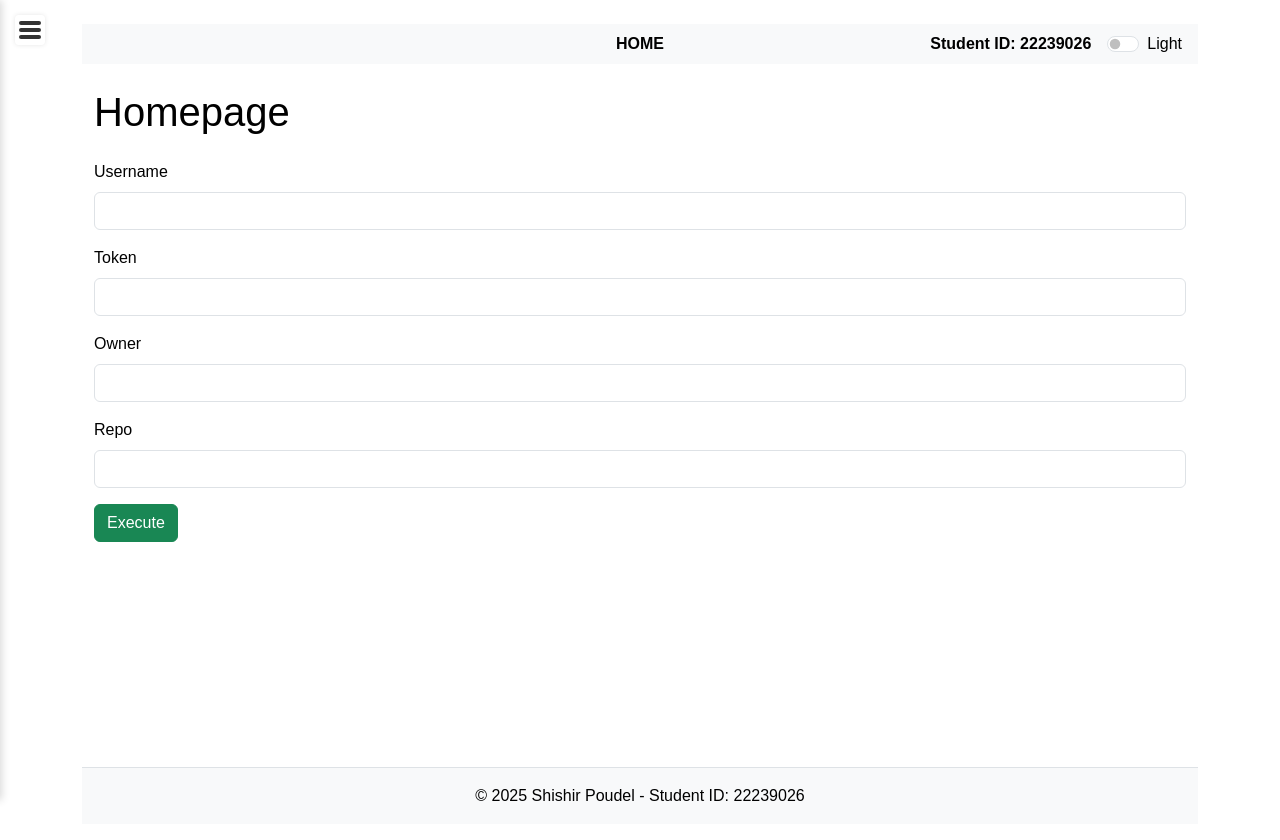
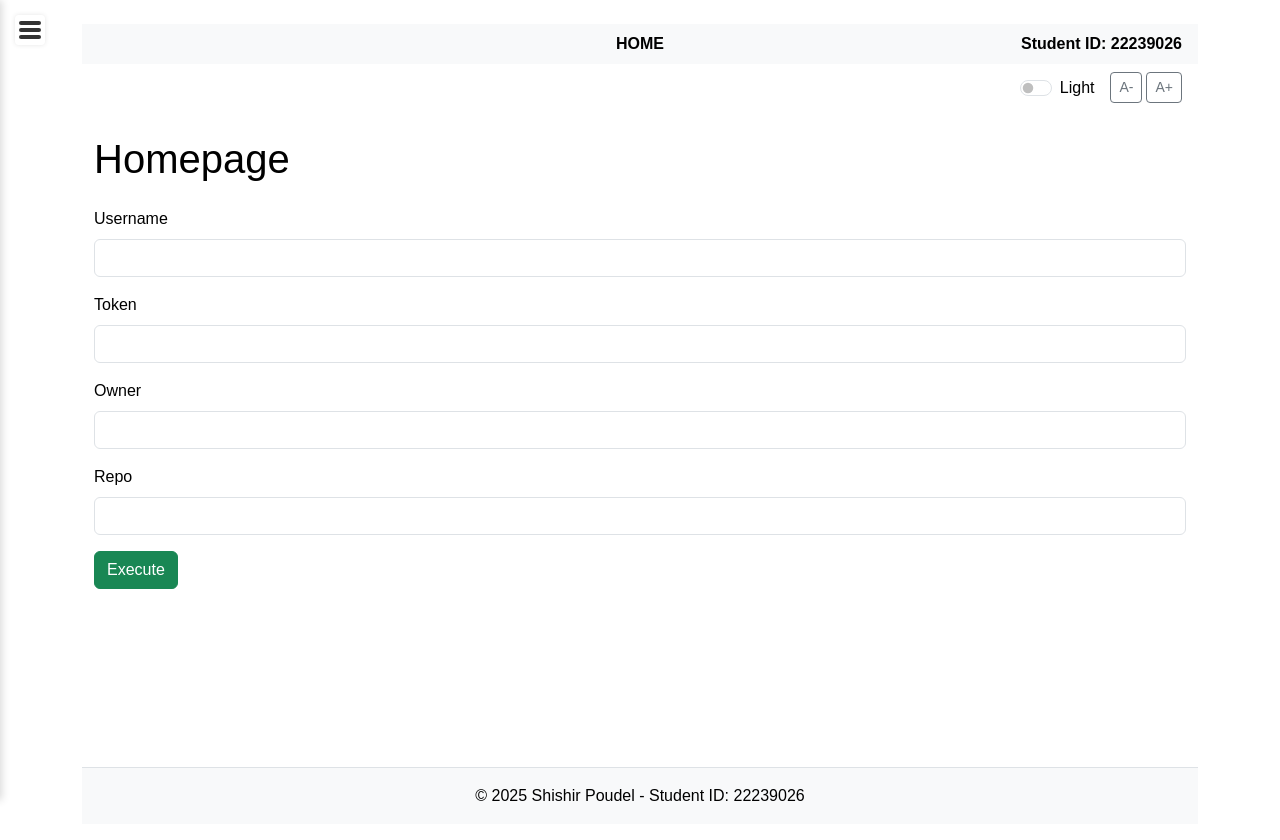
Before and after one commit to aceofspade96/Assignment1, a Next.js app: page / in a window 1280 px wide. Shown: the top 840 px of the page. Built offline with nearby package versions, Linux system fonts and the light colour scheme.

Commit message:
seprating components except form

```diff
--- /dev/null
+++ b/app/Components/Footer.tsx
@@ -0,0 +1,9 @@
+'use client';
+
+export default function Footer() {
+  return (
+    <footer className="text-center py-3 mt-auto border-top themed-header">
+      &copy; {new Date().getFullYear()} Shishir Poudel - Student ID: 22239026
+    </footer>
+  );
+}
--- /dev/null
+++ b/app/Components/Header.tsx
@@ -0,0 +1,71 @@
+'use client';
+
+import HamburgerMenu from './HamburgerMenu';
+
+interface HeaderProps {
+  darkMode: boolean;
+  toggleDarkMode: () => void;
+  increaseFontSize: () => void;
+  decreaseFontSize: () => void;
+}
+
+export default function Header({
+  darkMode,
+  toggleDarkMode,
+  increaseFontSize,
+  decreaseFontSize,
+}: HeaderProps) {
+  return (
+    <>
+      {/* Colored Header */}
+      <header className="px-3 py-2 sticky-top themed-header position-relative">
+        <div className="d-flex align-items-center justify-content-between">
+          <HamburgerMenu />
+
+          <div className="position-absolute start-50 translate-middle-x fw-bold">
+            HOME
+          </div>
+
+          <div className="ms-auto text-end">
+            <div className="fw-bold">Student ID: 22239026</div>
+          </div>
+        </div>
+      </header>
+
+      {/* Plain Controls Row */}
+      <div className="d-flex justify-content-end align-items-center gap-3 px-3 py-2">
+        {/* Dark/Light toggle */}
+        <div className="form-check form-switch mb-0">
+          <input
+            className="form-check-input"
+            type="checkbox"
+            id="themeToggle"
+            checked={darkMode}
+            onChange={toggleDarkMode}
+          />
+          <label className="form-check-label" htmlFor="themeToggle">
+            {darkMode ? 'Dark' : 'Light'}
+          </label>
+        </div>
+
+        {/* Font size controls */}
+        <div className="d-flex gap-1">
+          <button
+            className="btn btn-outline-secondary btn-sm"
+            onClick={decreaseFontSize}
+            aria-label="Decrease font size"
+          >
+            A-
+          </button>
+          <button
+            className="btn btn-outline-secondary btn-sm"
+            onClick={increaseFontSize}
+            aria-label="Increase font size"
+          >
+            A+
+          </button>
+        </div>
+      </div>
+    </>
+  );
+}
--- a/app/page.tsx
+++ b/app/page.tsx
@@ -3,7 +3,8 @@
 import { useEffect, useState } from 'react';
 import 'bootstrap/dist/css/bootstrap.min.css';
 import './globals.css';
-import HamburgerMenu from './Components/HamburgerMenu';
+import Header from './Components/Header';
+import Footer from './Components/Footer';
 
 export default function Home() {
   const [formData, setFormData] = useState({
@@ -15,9 +16,9 @@ export default function Home() {
 
   const [output, setOutput] = useState<string | null>(null);
   const [darkMode, setDarkMode] = useState(false);
+  const [fontSize, setFontSize] = useState(16); // Default font size in px
 
   useEffect(() => {
-    // Apply dark mode class to body
     if (darkMode) {
       document.body.classList.add('dark-mode');
     } else {
@@ -53,32 +54,22 @@ git push
     setOutput(command);
   };
 
+  const increaseFontSize = () => {
+    setFontSize(prev => Math.min(prev + 2, 24));
+  };
+
+  const decreaseFontSize = () => {
+    setFontSize(prev => Math.max(prev - 2, 12));
+  };
+
   return (
-            <div className="d-flex flex-column min-vh-100">
-              <header className="d-flex align-items-center justify-content-between px-3 py-2 sticky-top themed-header">
-          <HamburgerMenu />
-
-          <div className="position-absolute start-50 translate-middle-x fw-bold">
-            HOME
-          </div>
-
-          <div className="d-flex align-items-center gap-3 ms-auto">
-            <span className="fw-bold">Student ID: 22239026</span>
-            <div className="form-check form-switch mb-0">
-              <input
-                className="form-check-input"
-                type="checkbox"
-                id="themeToggle"
-                checked={darkMode}
-                onChange={() => setDarkMode(prev => !prev)}
-              />
-              <label className="form-check-label" htmlFor="themeToggle">
-                {darkMode ? 'Dark' : 'Light'}
-              </label>
-            </div>
-          </div>
-        </header>
-
+    <div className="d-flex flex-column min-vh-100" style={{ fontSize: `${fontSize}px` }}>
+      <Header
+        darkMode={darkMode}
+        toggleDarkMode={() => setDarkMode(prev => !prev)}
+        increaseFontSize={increaseFontSize}
+        decreaseFontSize={decreaseFontSize}
+      />
 
       <main className="container my-4 flex-grow-1">
         <h1 className="mb-4">Homepage</h1>
@@ -115,9 +106,7 @@ git push
         )}
       </main>
 
-      <footer className="text-center py-3 mt-auto border-top themed-header">
-        &copy; {new Date().getFullYear()} Shishir Poudel - Student ID: 22239026
-      </footer>
+      <Footer />
     </div>
   );
 }
```
Also changed, not shown: app/Components/Form.tsx (added).
